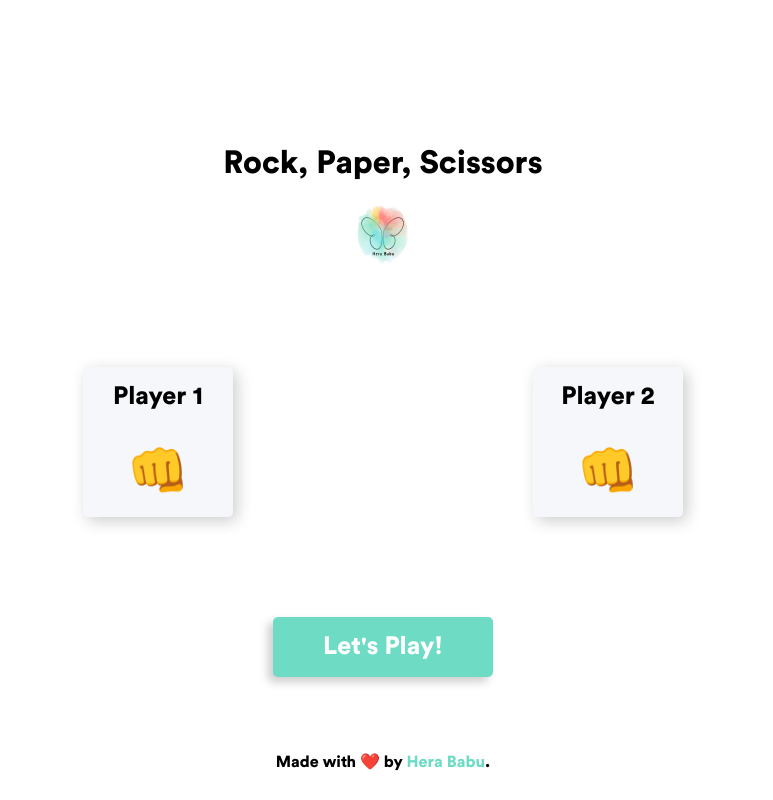
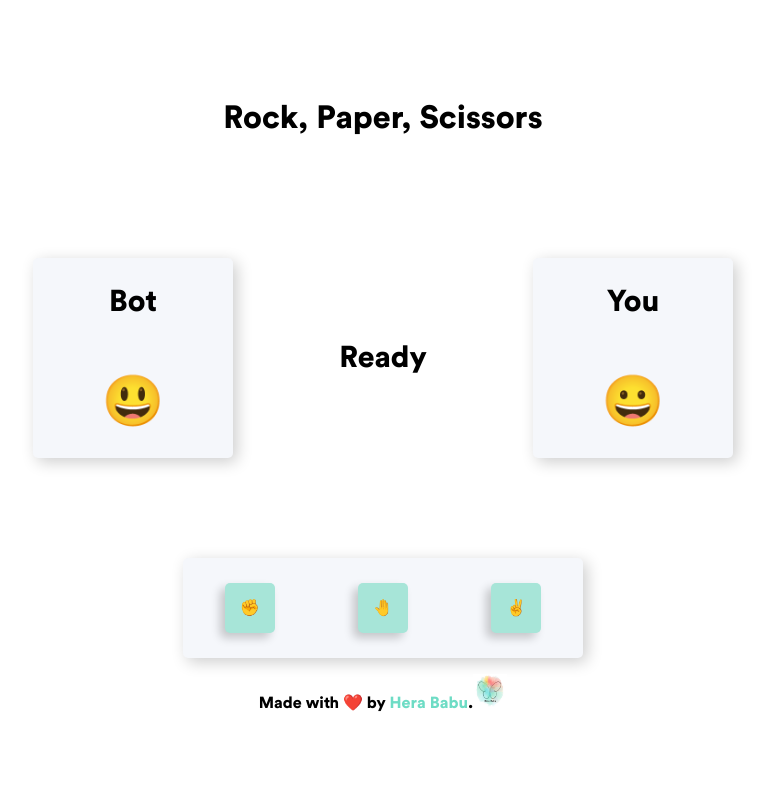
Before and after one commit to HeraBabu/Rock-Paper-Scissors, a plain HTML site: page index.html in a window 1280 px wide. Shown: the whole page, without its empty margins (257-1030 px from the left). Drawn offline with Linux system fonts and the light colour scheme.

Commit message:
Add files via upload

```diff
--- a/index.html
+++ b/index.html
@@ -14,25 +14,31 @@
       <header>
         <h1>Rock, Paper, Scissors</h1>
       </header>
-      <img class="logo" src="assets/hera_favicon.png" alt="Hera Babu logo">
-      <div class="game-container">
+       <div class="game-container">
         <div class="player-container">
-          <div class="name">Player 1</div>
-          <div id="player-1" style="font-size: 50px;">👊</div>
+          <div class="name">Bot</div>
+          <div id="player-1" style="font-size: 50px;">😃</div>
         </div>
 
-        <div id="result-area" style="margin: 0 50px; font-size: 30px;"></div>
+        <div id="result-area" style="margin: 0 50px; font-size: 30px;">Ready</div>
 
         <div class="player-container">
-          <div class="name">Player 2</div>
-          <div id="player-2" style="font-size: 50px;">👊</div>
+          <div class="name">You</div>
+          <div id="player-2"  style="font-size: 50px;">😀</div>
         </div>
       </div>
 
-      <div id="play-btn">Let's Play!</div>
+      <div class="choice-container">
+          <div class="hand-btn" id="stone-btn">✊</div>
+          <div class="hand-btn" id="paper-btn">🤚</div>
+          <div class="hand-btn" id="scissors-btn">✌️</div>
+      </div>
 
 
-      <footer class="footer">Made with ❤️ by <a href="http://google.com/" class="link" target="_blank">Hera Babu</a>.</footer>
+
+
+      <footer class="footer">Made with ❤️ by <a href="http://google.com/" class="link" target="_blank">Hera Babu</a>.<img class="logo" src="assets/hera_favicon.png" alt="Hera Babu logo">
+      </footer>
 
     </div>
     <script src="index.js"></script>
--- a/index.js
+++ b/index.js
@@ -7,9 +7,6 @@
 const resultArea = document.getElementById('result-area');
 
 const playBtn = document.getElementById('play-btn');
-
-  /* This will help check your results
-  console.log(player2, resultArea, playBtn);*/
 
 /* ----------------------------------------------- */
 
@@ -33,28 +30,33 @@
 
   } else if ((a === '✊' && b === '✌️') || (a === '🤚' && b === '✊') || (a === '✌️' && b === '🤚')) {
 
-      return "Player 1 wins";
+    return "Bot wins";
 
   } else {
 
-      return "Player 2 wins";
+    return "You win";
 
   }
 };
 
-  const play = () => {
+const play = (userch) => {
   let choice1 = generateChoice();
-    let choice2 = generateChoice();
-    let result = decideWinner(choice1, choice2);
-
-    insertHTML(choice1, choice2, result);
+  let result = decideWinner(choice1, userch);
+  insertHTML(choice1, userch, result);
 };
 
 /* ----------------------------------------------- */
 
 /* --- EVENT LISTENERS --- */
-
-  /* 2. */
-  playBtn.addEventListener("click" , play);
-
-/* ------------------------------- */
+var buttons = document.getElementsByClassName('hand-btn');
+  console.log(buttons);
+  var buttonsLength = buttons.length;
+  for (var i = 0; i < buttonsLength; i++){
+    buttons[i].addEventListener('click', clickResponse, false);
+  };
+  function clickResponse(){
+    // do something based on button selection here...
+    var ch2 = (this.id);
+    let userch = document.getElementById(ch2).innerText;
+    play(userch);
+}
--- a/main.css
+++ b/main.css
@@ -2,7 +2,6 @@
   font-family: CircularBlack;
   src: url('assets/CircularStd-Black.ttf');
 }
-
 
 body {
   margin: 0;
@@ -30,7 +29,7 @@ body {
 }
 
 .logo {
-  height: 64px;
+  height: 34px;
 }
 
 .game-container {
@@ -41,8 +40,8 @@ body {
 }
 
 .player-container {
-  height: 150px;
-  width: 150px;
+  height: 200px;
+  width: 200px;
   display: flex;
   flex-direction: column;
   justify-content: space-around;
@@ -52,8 +51,20 @@ body {
   box-shadow: 4px 4px 16px rgba(0,0,0,0.2);
 }
 
+.choice-container {
+  height: 100px;
+  width: 400px;
+  display: flex;
+  flex-direction: row;
+  justify-content: space-around;
+  align-items: center;
+  background: #f5f7fb;
+  border-radius: 5px;
+  box-shadow: 4px 4px 16px rgba(0,0,0,0.2);
+}
+
 .name {
-  font-size: 25px;
+  font-size: 30px;
 }
 
 #result-area {
@@ -62,22 +73,19 @@ body {
   color: Black;
 }
 
-#play-btn {
-  font-size: 25px;
-  padding: 15px 50px;
-  background: #6EDCC5;
-  color: white;
+.hand-btn {
+  padding: 15px 15px;
   border-radius: 5px;
+  background: #a7e5d8;
   box-shadow: -5px 5px 10px rgba(0,0,0,0.2);
   cursor: pointer;
 }
 
-#play-btn:hover {
-  background: #93DAA5;
+.hand-btn:hover{
+  background: #217e38;
 }
-
 .footer {
-  position: absolute;
+  position: relative;
   bottom: 0;
   height: 64px;
   width: 100vw;
```
Lines whose indentation alone changed are shown as unchanged.
